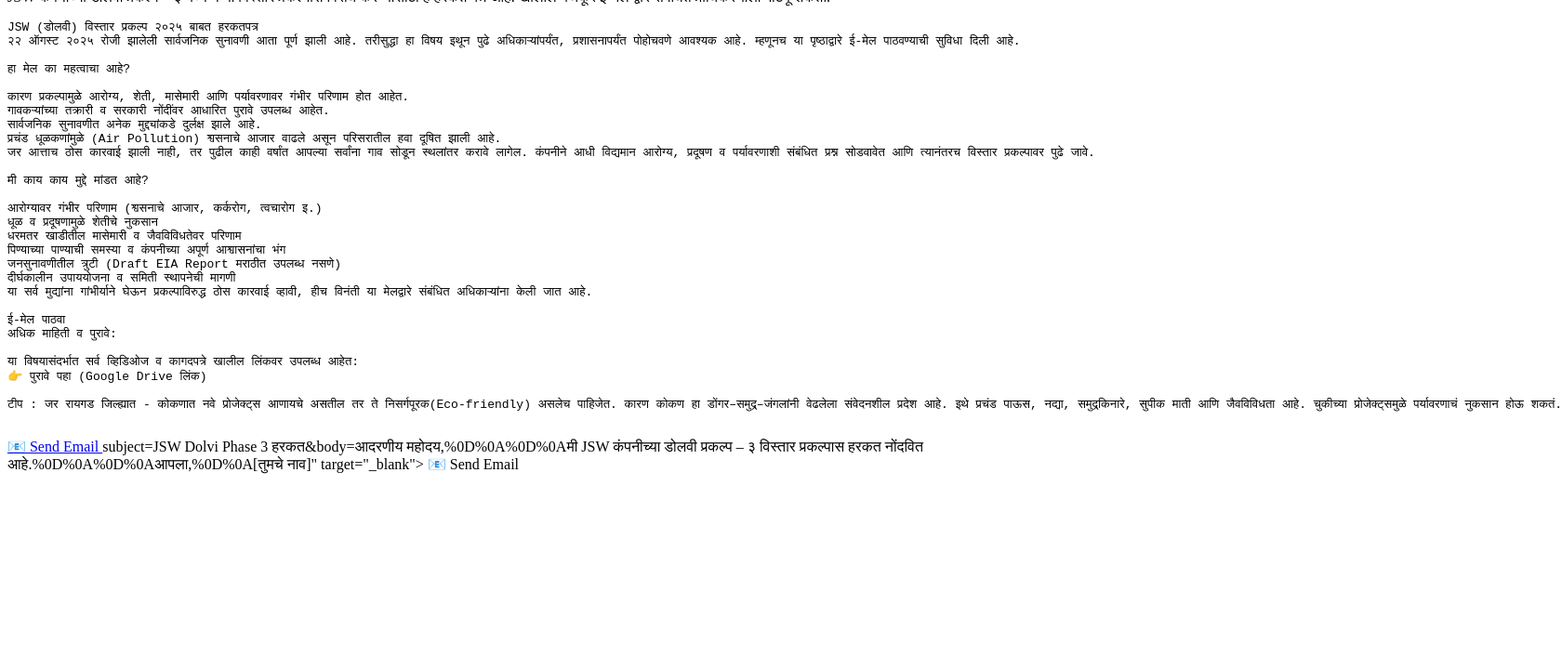
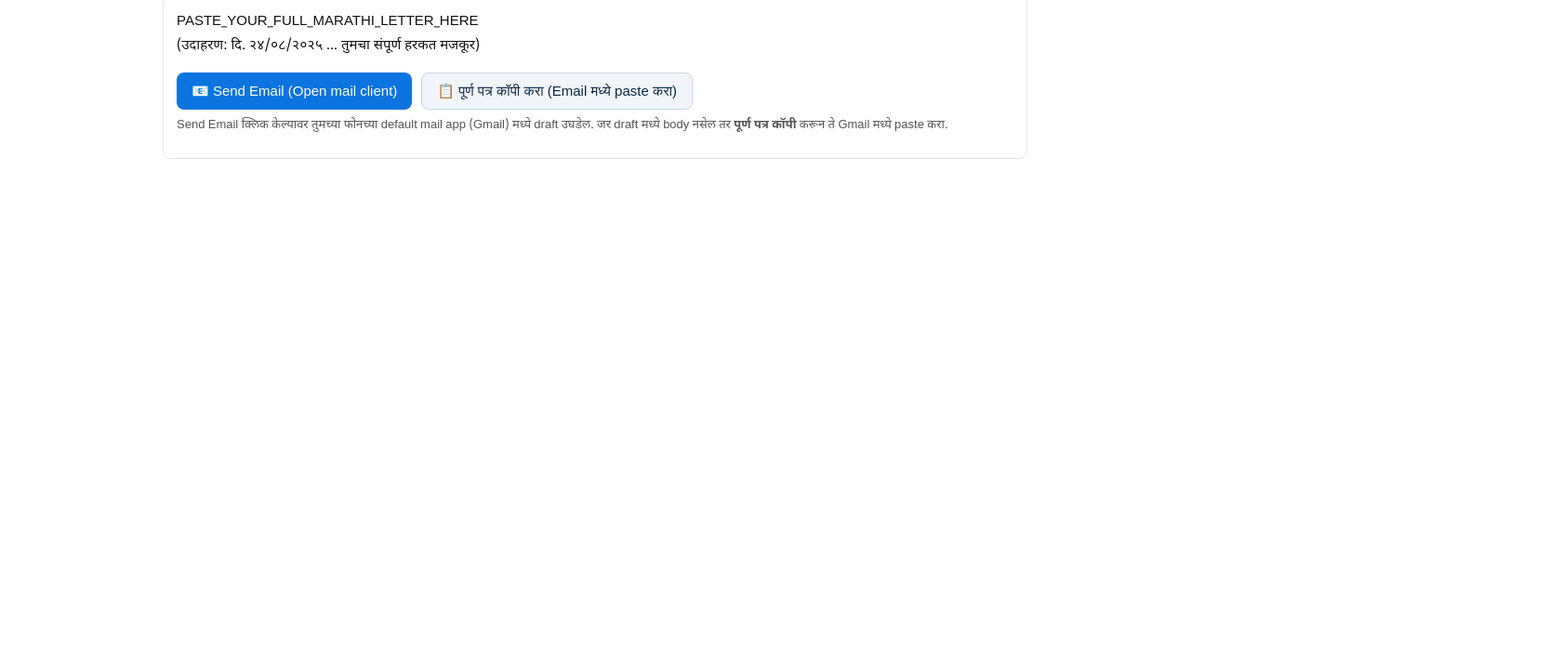
Before and after one commit to kramit1322-minds/jsw-objection-2025, a plain HTML site: page index.html in a window 1280 px wide. Shown: the part 79-800 px from the top of the page at 93% size, 1680 px wide, since content can reach past the window. Drawn offline with Linux system fonts and the light colour scheme.

Commit message:
Update index.html

```diff
--- a/index.html
+++ b/index.html
@@ -1,54 +1,84 @@
 <!DOCTYPE html>
 <html lang="mr">
 <head>
-  <meta charset="UTF-8">
+  <meta charset="utf-8" />
+  <meta name="viewport" content="width=device-width,initial-scale=1" />
   <title>JSW Dolvi Phase 3 हरकत पत्र</title>
+  <style>
+    body{font-family:"Noto Sans Devanagari",Arial,sans-serif; margin:18px; color:#111;}
+    h1{text-align:center;margin-bottom:12px;}
+    .card{max-width:900px;margin:0 auto;padding:14px;border-radius:8px;border:1px solid #e6e6e6;background:#fff;}
+    .letter{white-space:pre-wrap;line-height:1.7;font-size:15px;}
+    .actions{margin-top:16px;display:flex;gap:10px;flex-wrap:wrap;}
+    .btn{padding:10px 16px;border-radius:8px;background:#0b74de;color:#fff;text-decoration:none;border:none;font-size:15px;cursor:pointer;}
+    .btn.secondary{background:#f1f5f9;color:#0b2747;border:1px solid #cbd5e1;}
+    .hint{font-size:13px;color:#555;margin-top:8px;}
+    textarea{position:absolute;left:-9999px;top:-9999px;}
+  </style>
 </head>
 <body>
-  <h2>JSW Dolvi Phase 3 हरकत पत्र</h2>
-  <p>
-    JSW कंपनीच्या डोलवी प्रकल्प – ३ मध्ये नव्या विस्तार प्रकल्पास विरोध करण्यासाठी हे हरकत पत्र आहे.
-    खालील मजकूर ई-मेल द्वारे संबंधित प्राधिकरणाला पाठवू शकता.
-  </p>
+  <h1>JSW Dolvi Phase-3 — हरकत पत्र</h1>
+  <div class="card">
+    <div class="letter" id="letterPreview">
+      <!-- preview will be filled by JS -->
+    </div>
 
-  <pre>
-JSW (डोलवी) विस्तार प्रकल्प २०२५ बाबत हरकतपत्र
-२२ ऑगस्ट २०२५ रोजी झालेली सार्वजनिक सुनावणी आता पूर्ण झाली आहे. तरीसुद्धा हा विषय इथून पुढे अधिकाऱ्यांपर्यंत, प्रशासनापर्यंत पोहोचवणे आवश्यक आहे. म्हणूनच या पृष्ठाद्वारे ई-मेल पाठवण्याची सुविधा दिली आहे.
+    <div class="actions">
+      <button id="sendBtn" class="btn">📧 Send Email (Open mail client)</button>
+      <button id="copyBtn" class="btn secondary">📋 पूर्ण पत्र कॉपी करा (Email मध्ये paste करा)</button>
+    </div>
+    <p class="hint">Send Email क्लिक केल्यावर तुमच्या फोनच्या default mail app (Gmail) मध्ये draft उघडेल. जर draft मध्ये body नसेल तर <b>पूर्ण पत्र कॉपी</b> करून ते Gmail मध्ये paste करा.</p>
+  </div>
 
-हा मेल का महत्वाचा आहे?
+  <!-- Put your full Marathi objection letter inside this textarea (replace the placeholder text) -->
+  <textarea id="fullLetter">
+PASTE_YOUR_FULL_MARATHI_LETTER_HERE
+(उदाहरण: दि. २४/०८/२०२५ ... तुमचा संपूर्ण हरकत मजकूर)
+  </textarea>
 
-कारण प्रकल्पामुळे आरोग्य, शेती, मासेमारी आणि पर्यावरणावर गंभीर परिणाम होत आहेत.
-गावकऱ्यांच्या तक्रारी व सरकारी नोंदींवर आधारित पुरावे उपलब्ध आहेत.
-सार्वजनिक सुनावणीत अनेक मुद्द्यांकडे दुर्लक्ष झाले आहे.
-प्रचंड धूळकणांमुळे (Air Pollution) श्वसनाचे आजार वाढले असून परिसरातील हवा दूषित झाली आहे.
-जर आत्ताच ठोस कारवाई झाली नाही, तर पुढील काही वर्षांत आपल्या सर्वांना गाव सोडून स्थलांतर करावे लागेल. कंपनीने आधी विद्यमान आरोग्य, प्रदूषण व पर्यावरणाशी संबंधित प्रश्न सोडवावेत आणि त्यानंतरच विस्तार प्रकल्पावर पुढे जावे.
+<script>
+  // ====== EDIT / VERIFY these values if you want ======
+  const TO = [
+    "roraigad@mpcb.gov.in",
+    "collector.raigad@maharashtra.gov.in",
+    "sroraigad2@mpcb.gov.in"
+  ];
+  const CC = [
+    "ccb.cpcb@nic.in","mscb.cpcb@nic.in","thiru.cpcb@nic.in","sharandeep.cpcb@nic.in","smieeter.cpcb@nic.in",
+    "dinbandhu.cpcb@nic.in","nazim.cpcb@nic.in","kamleshsingh.cpcb@nic.in","anamika.cpcb@nic.in","pkgupta.cpcn@nic.in",
+    "divvyasinha.cpcb@nic.in","bvbabu.cpcb@nic.in","anand.cpcb@nic.in","pagarwal.cpcb@nic.in","aditya.cpcb@nic.in",
+    "publicgrievance-ngt@gov.in","admn.ngt@nic.in"
+  ];
+  const SUBJECT = "JSW Dolvi Phase 3 हरकत पत्र";
 
-मी काय काय मुद्दे मांडत आहे?
+  // Fill preview from textarea
+  const fullLetterTA = document.getElementById('fullLetter');
+  const preview = document.getElementById('letterPreview');
+  preview.textContent = fullLetterTA.value.trim();
 
-आरोग्यावर गंभीर परिणाम (श्वसनाचे आजार, कर्करोग, त्वचारोग इ.)
-धूळ व प्रदूषणामुळे शेतीचे नुकसान
-धरमतर खाडीतील मासेमारी व जैवविविधतेवर परिणाम
-पिण्याच्या पाण्याची समस्या व कंपनीच्या अपूर्ण आश्वासनांचा भंग
-जनसुनावणीतील त्रुटी (Draft EIA Report मराठीत उपलब्ध नसणे)
-दीर्घकालीन उपाययोजना व समिती स्थापनेची मागणी
-या सर्व मुद्यांना गांभीर्याने घेऊन प्रकल्पाविरुद्ध ठोस कारवाई व्हावी, हीच विनंती या मेलद्वारे संबंधित अधिकाऱ्यांना केली जात आहे.
+  // Send button: construct mailto safely using JS + encodeURIComponent
+  document.getElementById('sendBtn').addEventListener('click', () => {
+    const body = fullLetterTA.value.trim() + "\n\n" + "आपला,\n(तुमचं नाव)\n(पत्ता / संपर्क)";
+    const mailto = "mailto:" + TO.join(',') +
+                   "?cc=" + CC.join(',') +
+                   "&subject=" + encodeURIComponent(SUBJECT) +
+                   "&body=" + encodeURIComponent(body);
+    // open default mail client
+    window.location.href = mailto;
+  });
 
-ई-मेल पाठवा
-अधिक माहिती व पुरावे:
-
-या विषयासंदर्भात सर्व व्हिडिओज व कागदपत्रे खालील लिंकवर उपलब्ध आहेत:
-👉 पुरावे पहा (Google Drive लिंक)
-
-टीप : जर रायगड जिल्ह्यात - कोकणात नवे प्रोजेक्ट्स आणायचे असतील तर ते निसर्गपूरक(Eco-friendly) असलेच पाहिजेत. कारण कोकण हा डोंगर–समुद्र–जंगलांनी वेढलेला संवेदनशील प्रदेश आहे. इथे प्रचंड पाऊस, नद्या, समुद्रकिनारे, सुपीक माती आणि जैवविविधता आहे. चुकीच्या प्रोजेक्ट्समुळे पर्यावरणाचं नुकसान होऊ शकतं.
-  </pre>
-
-  <a href="mailto:<a href="mailto:roraigad@mpcb.gov.in,collector.raigad@maharashtra.gov.in,sroraigad2@mpcb.gov.in
-?cc=ccb.cpcb@nic.in,mscb.cpcb@nic.in,thiru.cpcb@nic.in,sharandeep.cpcb@nic.in,smieeter.cpcb@nic.in,dinbandhu.cpcb@nic.in,nazim.cpcb@nic.in,kamleshsingh.cpcb@nic.in,anamika.cpcb@nic.in,pkgupta.cpcn@nic.in,divvyasinha.cpcb@nic.in,bvbabu.cpcb@nic.in,anand.cpcb@nic.in,pagarwal.cpcb@nic.in,aditya.cpcb@nic.in,publicgrievance-ngt@gov.in,admn.ngt@nic.in
-&subject=JSW%20Dolvi%20Phase%203%20%E0%A4%B9%E0%A4%B0%E0%A4%95%E0%A4%A4
-&body=%E0%A4%86%E0%A4%A6%E0%A4%B0%E0%A4%A3%E0%A5%80%E0%A4%AF%20%E0%A4%AE%E0%A4%B9%E0%A5%8B%E0%A4%A6%E0%A4%AF%2C%0D%0A%0D%0A%E0%A4%AE%E0%A5%80%20JSW%20Steel%20Ltd.%20Dolvi%20Phase-3%20%E0%A4%B5%E0%A4%BF%E0%A4%B8%E0%A5%8D%E0%A4%A4%E0%A4%BE%E0%A4%B0%20%E0%A4%AA%E0%A5%8D%E0%A4%B0%E0%A4%95%E0%A4%B2%E0%A5%8D%E0%A4%AA%E0%A4%BE%E0%A4%B5%E0%A4%BF%E0%A4%B0%E0%A5%8B%E0%A4%A7%E0%A4%BE%E0%A4%A4%20%E0%A4%B9%E0%A4%B0%E0%A4%95%E0%A4%A4%20%E0%A4%A8%E0%A5%8B%E0%A4%82%E0%A4%A6%E0%A4%B5%E0%A4%BF%E0%A4%A4%20%E0%A4%86%E0%A4%B9%E0%A5%87.%0D%0A%0D%0A%E0%A4%AA%E0%A5%82%E0%A4%B0%E0%A5%8D%E0%A4%A3%20%E0%A4%AA%E0%A4%A4%E0%A5%8D%E0%A4%B0%E0%A4%BE%E0%A4%9A%E0%A4%BE%20%E0%A4%B2%E0%A4%BF%E0%A4%82%E0%A4%95%20%3A%20PASTE_DRIVE_LINK_HERE%0D%0A%0D%0A%E0%A4%86%E0%A4%AA%E0%A4%B2%E0%A4%BE%2C%0D%0A[%E0%A4%A8%E0%A4%BE%E0%A4%B5]%0D%0A[%E0%A4%AE%E0%A5%8B.%20%E0%A4%A8%E0%A4%82.]">
-  📧 Send Email
-</a>subject=JSW Dolvi Phase 3 हरकत&body=आदरणीय महोदय,%0D%0A%0D%0Aमी JSW कंपनीच्या डोलवी प्रकल्प – ३ विस्तार प्रकल्पास हरकत नोंदवित आहे.%0D%0A%0D%0Aआपला,%0D%0A[तुमचे नाव]" target="_blank">
-    📧 Send Email
-  </a>
+  // Copy full letter to clipboard
+  document.getElementById('copyBtn').addEventListener('click', async () => {
+    try {
+      await navigator.clipboard.writeText(fullLetterTA.value.trim());
+      alert('पूर्ण पत्र clipboard मध्ये कॉपी झाले. Gmail मध्ये paste करा.');
+    } catch (e) {
+      // fallback
+      fullLetterTA.select();
+      document.execCommand('copy');
+      alert('पूर्ण पत्र कॉपी झाले (fallback). Gmail मध्ये paste करा.');
+    }
+  });
+</script>
 </body>
 </html>
```
